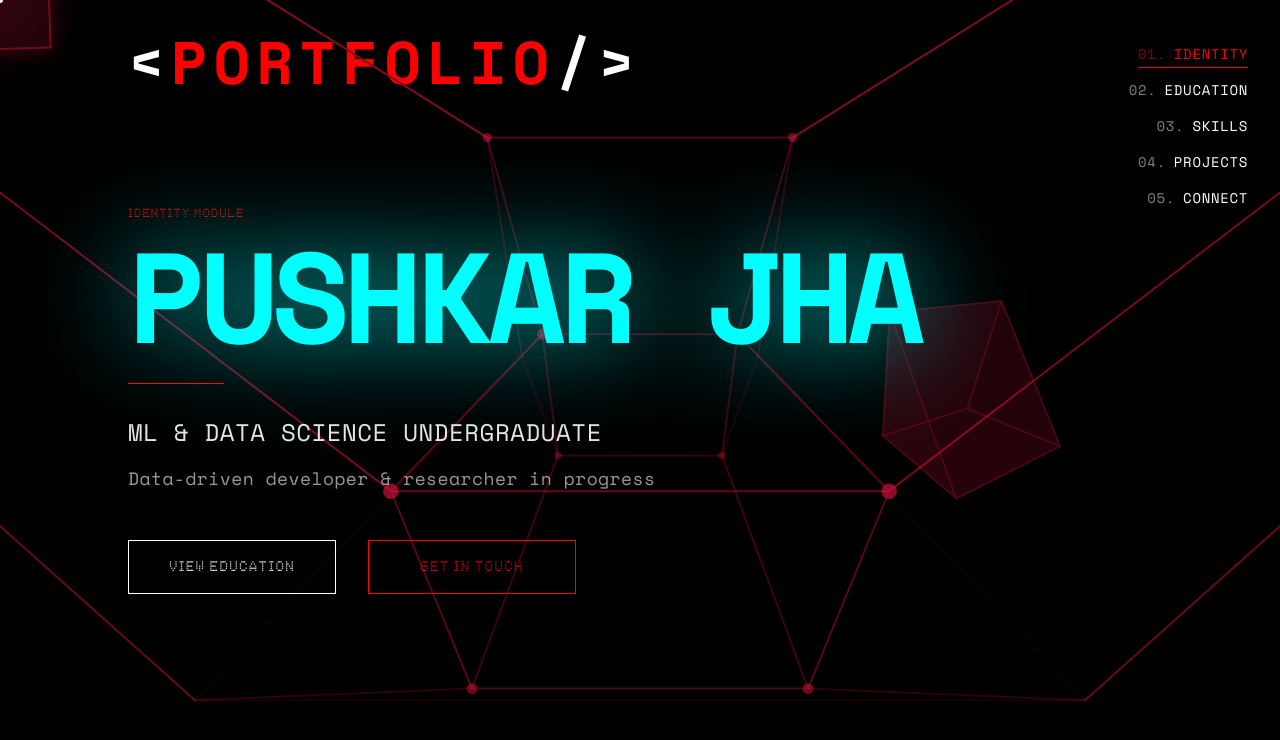
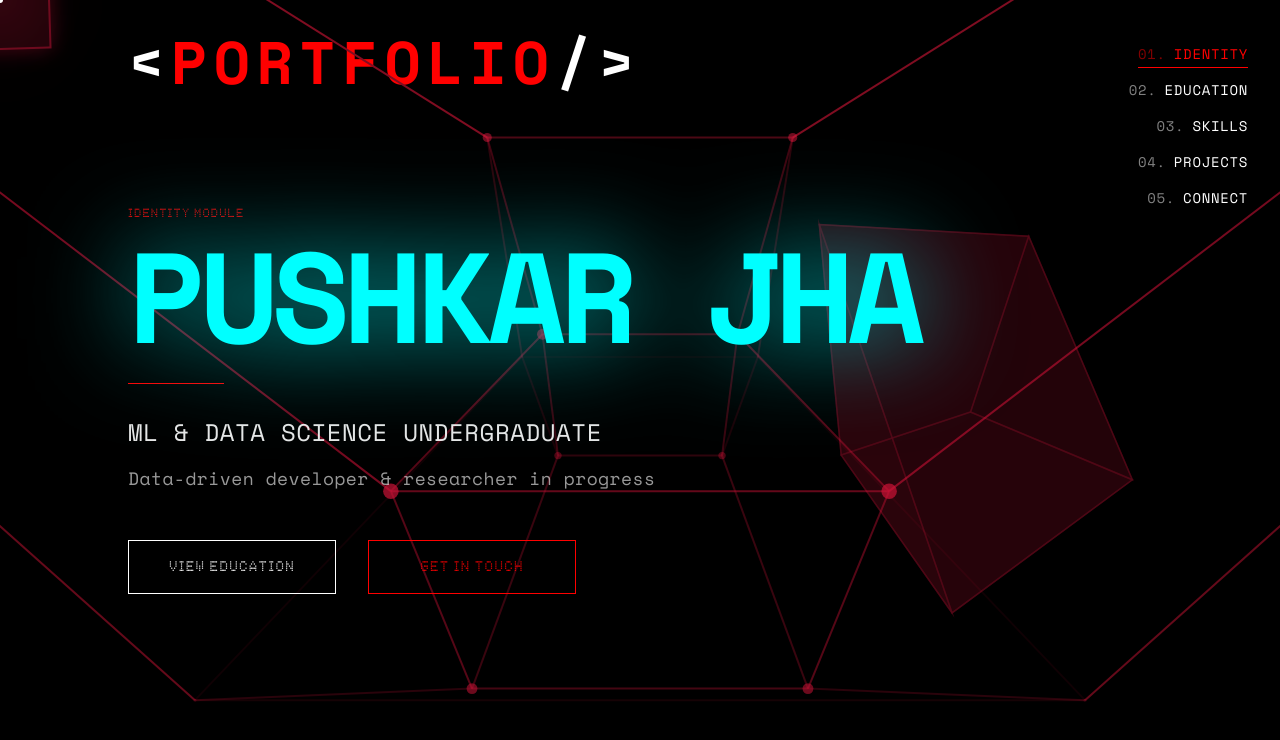
Before and after one commit to entr0py-y/Endeavor, a Next.js app: page / in a window 1280 px wide. Shown: the top 740 px of the page. Built offline with nearby package versions, Linux system fonts and the light colour scheme.

Commit message:
style: increase prism scale

```diff
--- a/pages/index.tsx
+++ b/pages/index.tsx
@@ -175,7 +175,7 @@ export default function Home() {
         <section id="identity" className="snap-start h-screen md:h-[100dvh] w-full flex flex-col items-start justify-center p-6 md:pl-32 relative z-10 overflow-hidden">
           {/* 3D Object: Prism on Right for Identity (Adjusted Position) */}
           <div className="absolute right-10 md:right-[25%] top-1/2 -translate-y-1/2 hidden md:block pointer-events-none">
-            <RotatingPrism scale={1.5} />
+            <RotatingPrism scale={2.5} />
           </div>
 
           <motion.div
```
